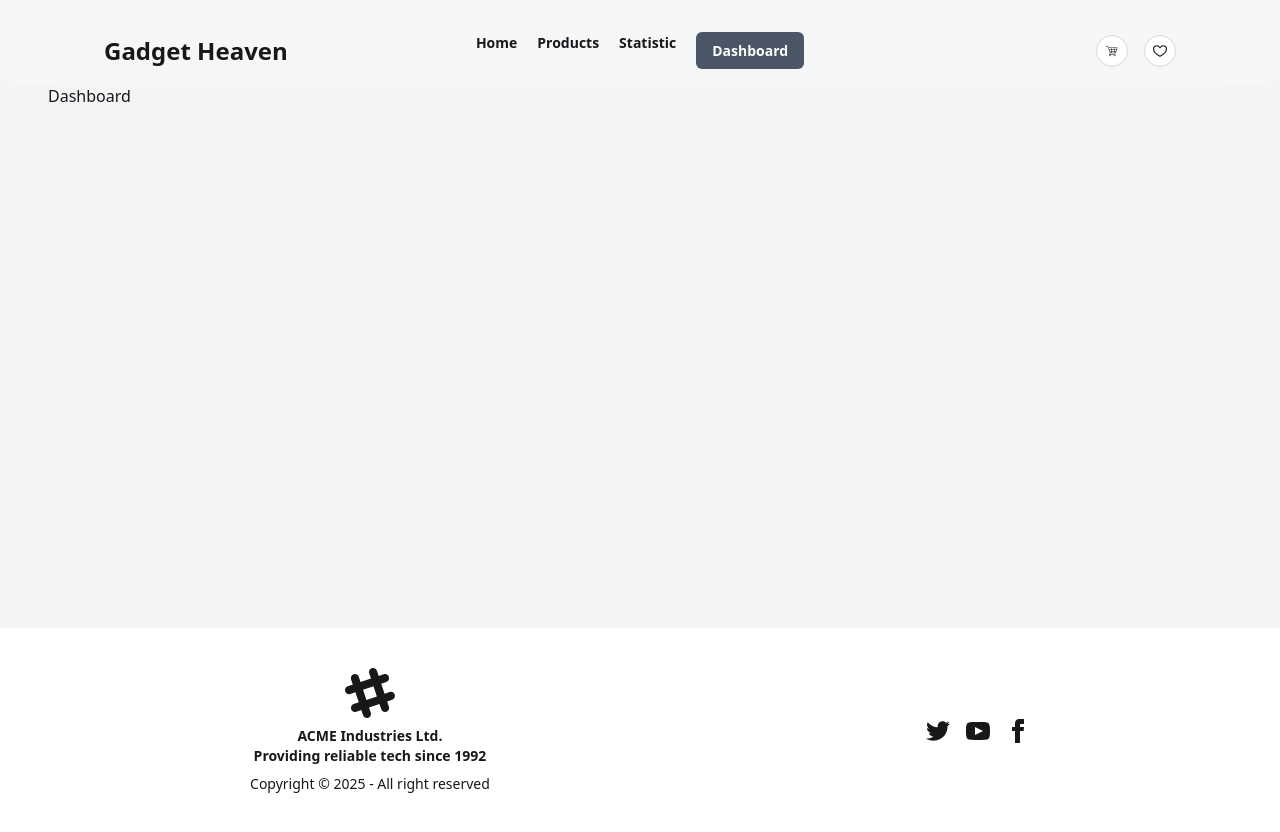
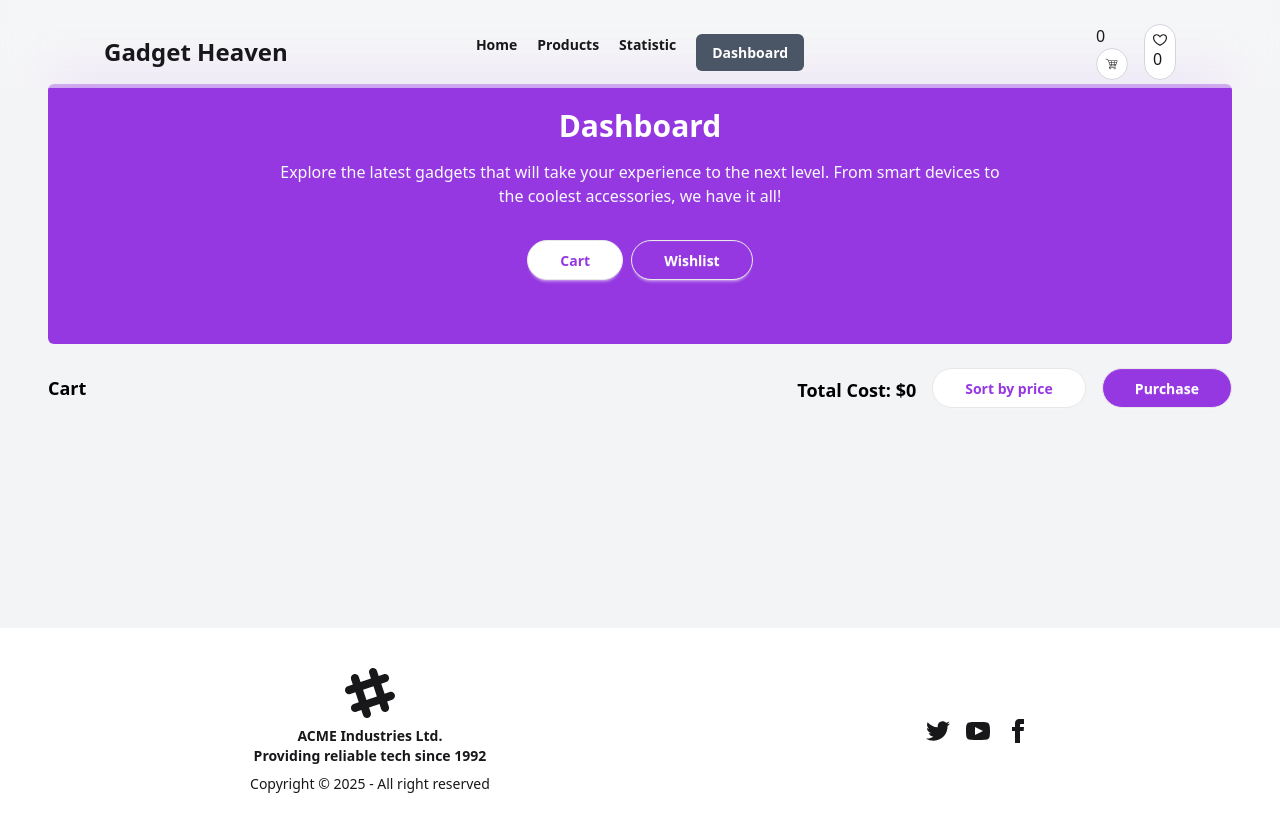
Before and after one commit to programming-hero-web-course-4/b10a8-gadget-heaven-nuruddin538, a React (Vite) app: page /dashboard in a window 1280 px wide. Built offline with nearby package versions, Linux system fonts and the light colour scheme.

Commit message:
add to cart and wishlist functionality added successfully

```diff
--- a/package.json
+++ b/package.json
@@ -15,6 +15,7 @@
     "match-sorter": "^8.0.0",
     "react": "19.0.0",
     "react-dom": "19.0.0",
+    "react-hot-toast": "^2.5.1",
     "react-icons": "^5.4.0",
     "react-router-dom": "^7.1.3",
     "sort-by": "^1.2.0",
--- a/src/components/Navber.jsx
+++ b/src/components/Navber.jsx
@@ -1,12 +1,23 @@
-import { Link, NavLink, useLocation } from "react-router-dom";
+import { Link, NavLink, useLocation, useNavigate } from "react-router-dom";
 import { GiShoppingCart } from "react-icons/gi";
 import { GrFavorite } from "react-icons/gr";
+import { useEffect, useState } from "react";
+import { getLocalStorageData } from "../utilits";
 
 const Navber = () => {
+  const [cartCount, setCartCount] = useState(0);
+  const [wishlistCount, setWishlistCount] = useState(0);
+  const navigate = useNavigate();
   const location = useLocation();
+
+  useEffect(() => {
+    setCartCount(getLocalStorageData("cart").length);
+    setWishlistCount(getLocalStorageData("wishlist").length);
+  }, []);
+
   const isHomeActive = location.pathname === "/";
   return (
-    <div className="pt-4 px-14 lg:px-24 backdrop-blur-xl bg-white/20 z-50 w-full fixed">
+    <div className="pt-4 px-8 md:px-12 lg:px-24 backdrop-blur-xl bg-white/20 z-50 w-full fixed">
       <div
         className={`navbar ${
           isHomeActive ? "rounded-t-md bg-[#9538E2] px-4" : ""
@@ -147,15 +158,23 @@ const Navber = () => {
         </div>
         <div className="navbar-end">
           <div className="flex justify-center items-center space-x-4">
-            <div className="border border-gray-300 rounded-full bg-white p-2">
-              <Link>
+            <div className="">
+              <span>{cartCount}</span>
+              <div
+                onClick={() => navigate("/dashboard?tab=cart")}
+                className="border border-gray-300 rounded-full bg-white p-2 cursor-pointer"
+              >
                 <GiShoppingCart size={14} />
-              </Link>
+              </div>
             </div>
             <div className="border border-gray-300 rounded-full bg-white p-2">
-              <Link>
+              <div
+                onClick={() => navigate("/dashboard?tab=wishlist")}
+                className="cursor-pointer"
+              >
                 <GrFavorite size={14} />
-              </Link>
+                <span>{wishlistCount}</span>
+              </div>
             </div>
           </div>
         </div>
--- a/src/layouts/MainLayout.jsx
+++ b/src/layouts/MainLayout.jsx
@@ -1,17 +1,19 @@
 import { Outlet } from "react-router-dom";
 import Navber from "../components/Navber";
 import Footer from "../components/Footer";
+import { Toaster } from "react-hot-toast";
 
 const MainLayout = () => {
   return (
     <div>
+      <Toaster />
       {/* Navbar */}
       <div className="bg-gray-100">
         <div className="h-7 lg:h-9">
           <Navber />
         </div>
         {/* Dynamic Section */}
-        <div className="min-h-[calc(100vh-208px)] py-12 container mx-auto px-12">
+        <div className="min-h-[calc(100vh-208px)] container mx-auto p-12">
           <Outlet />
         </div>
       </div>
--- a/src/pages/Dashboard.jsx
+++ b/src/pages/Dashboard.jsx
@@ -1,5 +1,113 @@
+import { useEffect, useState } from "react";
+import { getLocalStorageData } from "../utilits";
+
 const Dashboard = () => {
-  return <div>Dashboard</div>;
+  const [activeTab, setActiveTab] = useState("cart");
+  const [data, setData] = useState([]);
+
+  useEffect(() => {
+    if (activeTab === "cart") {
+      setData(getLocalStorageData("cart"));
+    } else {
+      setData(getLocalStorageData("wishlist"));
+    }
+  }, [activeTab]);
+
+  const handleTabClick = (tab) => {
+    setActiveTab(tab);
+  };
+  const price = 0;
+
+  return (
+    <>
+      <div className="bg-[#9538E2] pb-6 md:pb-8 p-4 pt-6 md:pt-8 rounded-md">
+        <h1 className="text-lg -mt-2 md:2xl lg:text-3xl font-semibold md:font-bold text-white text-center">
+          Dashboard
+        </h1>
+        <p className="text-normal text-gray-50 text-center mt-4">
+          Explore the latest gadgets that will take your experience to the next
+          level. From smart devices to <br /> the coolest accessories, we have
+          it all!
+        </p>
+        <div className="flex justify-center items-center space-x-2 my-8">
+          <button
+            onClick={() => handleTabClick("cart")}
+            className={`btn rounded-full px-8 py-2 ${
+              activeTab === "cart"
+                ? "bg-white text-[#9538E2]"
+                : "bg-[#9538E2] text-white"
+            }`}
+          >
+            Cart
+          </button>
+          <button
+            onClick={() => handleTabClick("wishlist")}
+            className={`btn rounded-full px-8 py-2 ${
+              activeTab === "wishlist"
+                ? "bg-white text-[#9538E2]"
+                : "bg-[#9538E2] text-white"
+            }`}
+          >
+            Wishlist
+          </button>
+        </div>
+      </div>
+      <div className="md:flex justify-between items-center space-x-2 py-6">
+        <div>
+          <h3 className="text-black text-lg font-semibold">
+            {activeTab === "cart" ? "Cart" : "Wishlist"}
+          </h3>
+        </div>
+        {activeTab === "cart" && (
+          <div className="flex justify-center space-x-4">
+            <h3 className="text-black text-lg font-semibold mt-2">
+              Total Cost: $
+              {data.reduce((total, item) => total + parseFloat(item.price), 0)}
+            </h3>
+            <button
+              onClick={() => handleTabClick("cart")}
+              className={`btn rounded-full px-8 py-2 ${
+                activeTab === "cart"
+                  ? "bg-white text-[#9538E2]"
+                  : "bg-[#9538E2] text-white"
+              }`}
+            >
+              Sort by price
+            </button>
+            <button
+              onClick={() => handleTabClick("wishlist")}
+              className={`btn rounded-full px-8 py-2 ${
+                activeTab === "wishlist"
+                  ? "bg-white text-[#9538E2]"
+                  : "bg-[#9538E2] text-white"
+              }`}
+            >
+              Purchase
+            </button>
+          </div>
+        )}
+      </div>
+      <div className="py-12">
+        {data.map((item) => (
+          <div
+            key={item.id}
+            className="flex bg-white rounded-md p-6 space-x-4 items-center item-card"
+          >
+            <img
+              className="w-40 h-auto rounded-md"
+              src={item.product_image}
+              alt={item.product_tilte}
+            />
+            <div>
+              <p>{item.product_title}</p>
+              <p className="text-gray-500 my-2">Price: ${item.price}</p>
+              <p className="text-gray-400">{item.description}</p>
+            </div>
+          </div>
+        ))}
+      </div>
+    </>
+  );
 };
 
 export default Dashboard;
--- a/src/pages/ProductDetails.jsx
+++ b/src/pages/ProductDetails.jsx
@@ -5,10 +5,12 @@ import { IoStarSharp } from "react-icons/io5";
 import { IoStarHalf } from "react-icons/io5";
 import { MdAddShoppingCart } from "react-icons/md";
 import { CiHeart } from "react-icons/ci";
+import { addToStorage } from "../utilits";
+import toast from "react-hot-toast";
 
 const ProductDetails = () => {
   const data = useLoaderData();
-  console.log(data);
+  // console.log(data);
   const { product_id } = useParams();
   // console.log(product_id);
   const [product, setProduct] = useState({});
@@ -17,6 +19,22 @@ const ProductDetails = () => {
     const singleData = data.find((product) => product.product_id == product_id);
     setProduct(singleData);
   }, [data, product_id]);
+
+  const handleAddToCart = () => {
+    if (addToStorage("cart", product)) {
+      toast.success("Added to Cart!");
+    } else {
+      toast.error("Already exists in Cart!");
+    }
+  };
+
+  const handleAddToWishlist = () => {
+    if (addToStorage("wishlist", product)) {
+      toast.success("Added to Wishlist!");
+    } else {
+      toast.error("Already exists in Wishlist!");
+    }
+  };
 
   const {
     product_image,
@@ -54,26 +72,26 @@ const ProductDetails = () => {
 
   return (
     <div>
-      <div className="bg-[#9538E2] pb-12 md:pb-24 lg:pb-28 p-4 pt-6 md:pt-8 rounded-md">
+      <div className="w-full bg-[#9538E2] pb-16 md:pb-24 lg:pb-28 p-4 pt-6 md:pt-8 rounded-md">
         <h1 className="text-lg -mt-2 md:2xl lg:text-3xl font-semibold md:font-bold text-white text-center">
           Must-Have Gadgets and Accessories for Your Electronics
         </h1>
-        <p className="text-normal text-gray-50 text-center mt-4">
+        <p className="text-sm md:text-normal text-gray-50 text-center mt-4">
           Essential Electric Product Accessories for Everyday Use. Trendy and
           Useful Accessories <br /> for All Your Electric Needs. Affordable and
           Innovative Electric Product Add-ons
         </p>
       </div>
-      <div className="px-24 z-20 -mt-20">
+      <div className="px-4 md:px-16 lg:px-24 z-20 -mt-12 md:-mt-16 lg:-mt-20">
         <div className="border p-4 rounded-md border-gray-200 bg-white grid grid-cols-1 md:grid-cols-3 gap-8">
           <div className="">
             <img
-              className="rounded-lg w-full md:h-[300px]"
+              className="rounded-lg w-full md:h-[200px]"
               src={product_image}
               alt=""
             />
           </div>
-          <div className="col-span-2">
+          <div className="md:col-span-2">
             <h3 className="text-lg font-semibold">{product_title}</h3>
             <h4>Price: ${price}</h4>
             <button className="btn rounded-full my-1 text-green-300 border-green-400">
@@ -92,16 +110,22 @@ const ProductDetails = () => {
             </p>
             <p className="flex items-center">
               <span className="flex">{renderRatingStars(rating || 0)}</span>
-              <span className="ml-14 bg-gray-200 rounded-full  px-2 py-1 text-sm">
+              <span className="ml-10 md:ml-14 bg-gray-200 rounded-full  px-2 py-1 text-sm">
                 {rating || "0"}
               </span>
             </p>
-            <div className="flex py-1 space-x-8 items-center">
-              <button className="btn btn-primary rounded-full">
-                Add to Card <MdAddShoppingCart size={20} />
+            <div className="flex py-1 space-x-1 md:space-x-8 items-center">
+              <button
+                onClick={handleAddToCart}
+                className="btn btn-primary rounded-full"
+              >
+                Add to Card <MdAddShoppingCart size={16} />
               </button>
-              <div className="border border-gray-200 p-2 rounded-full">
-                <CiHeart size={20} />
+              <div
+                onClick={handleAddToWishlist}
+                className="border cursor-pointer border-gray-200 p-1 md:p-2 rounded-full"
+              >
+                <CiHeart size={18} />
               </div>
             </div>
           </div>
--- a/src/pages/Products.jsx
+++ b/src/pages/Products.jsx
@@ -18,8 +18,8 @@ const Products = () => {
 
   return (
     <>
-      <div>
-        <div className="bg-[#9538E2] pb-12 md:pb-20 p-4 pt-6 md:pt-8 rounded-md">
+      <div className="">
+        <div className="w-full bg-[#9538E2] pb-12 md:pb-20 p-4 pt-6 md:pt-8 rounded-md">
           <h1 className="text-lg -mt-2 md:2xl lg:text-3xl font-semibold md:font-bold text-white text-center">
             Must-Have Gadgets and Accessories for Your Electronics
           </h1>
--- a/src/utilits/index.js
+++ b/src/utilits/index.js
@@ -0,0 +1,18 @@
+export const getLocalStorageData = (key) => {
+  const data = localStorage.getItem(key);
+  return data ? JSON.parse(data) : [];
+};
+
+export const setLocalStorageData = (key, value) => {
+  localStorage.setItem(key, JSON.stringify(value));
+};
+
+export const addToStorage = (key, item) => {
+  const existingData = getLocalStorageData(key);
+  if (existingData.find((data) => data.id === item.id)) {
+    return false;
+  }
+  existingData.push(item);
+  setLocalStorageData(key, existingData);
+  return true;
+};
```
Also changed, not shown: 1 other file (tests, documents, lock files or other folders).
